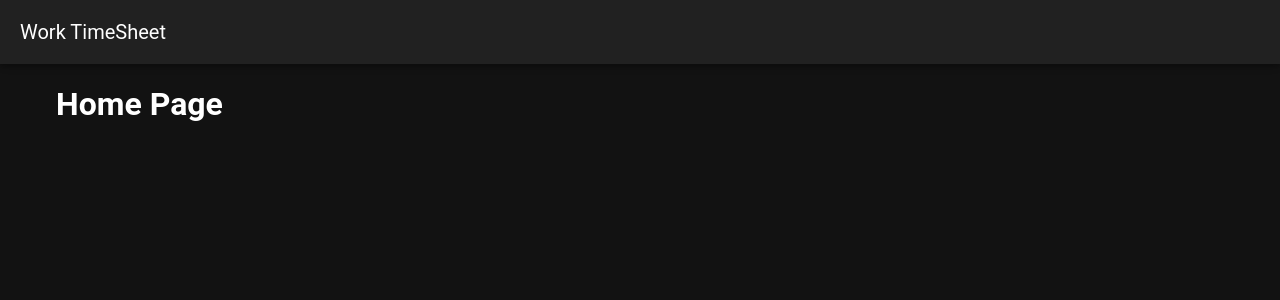
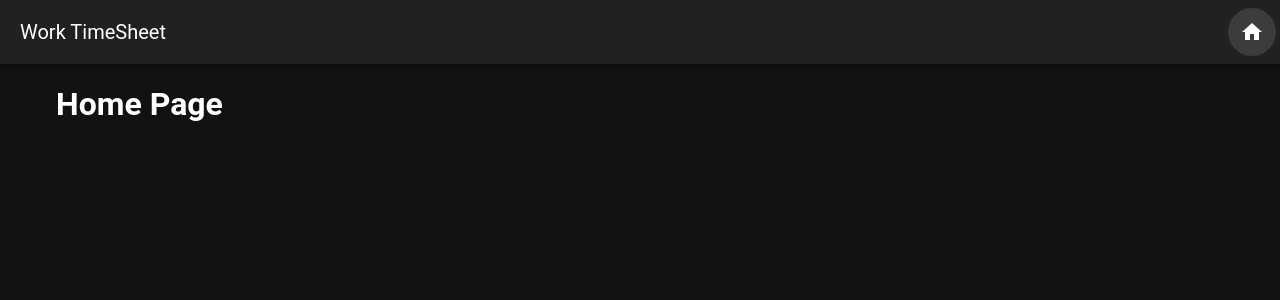
Before and after one commit to mineot/work-timesheet, a Vue app: page / in a window 1280 px wide. Shown: the top 300 px of the page. Built offline with nearby package versions, Linux system fonts and the light colour scheme.

Commit message:
some improvement

```diff
--- a/src/App.vue
+++ b/src/App.vue
@@ -2,6 +2,9 @@
   <v-app>
     <v-app-bar>
       <v-toolbar-title>{{ $t("app-title") }}</v-toolbar-title>
+      <template v-slot:append>
+        <v-btn to="/" icon="mdi-home"></v-btn>
+      </template>
     </v-app-bar>
     <v-main>
       <v-container>
```
